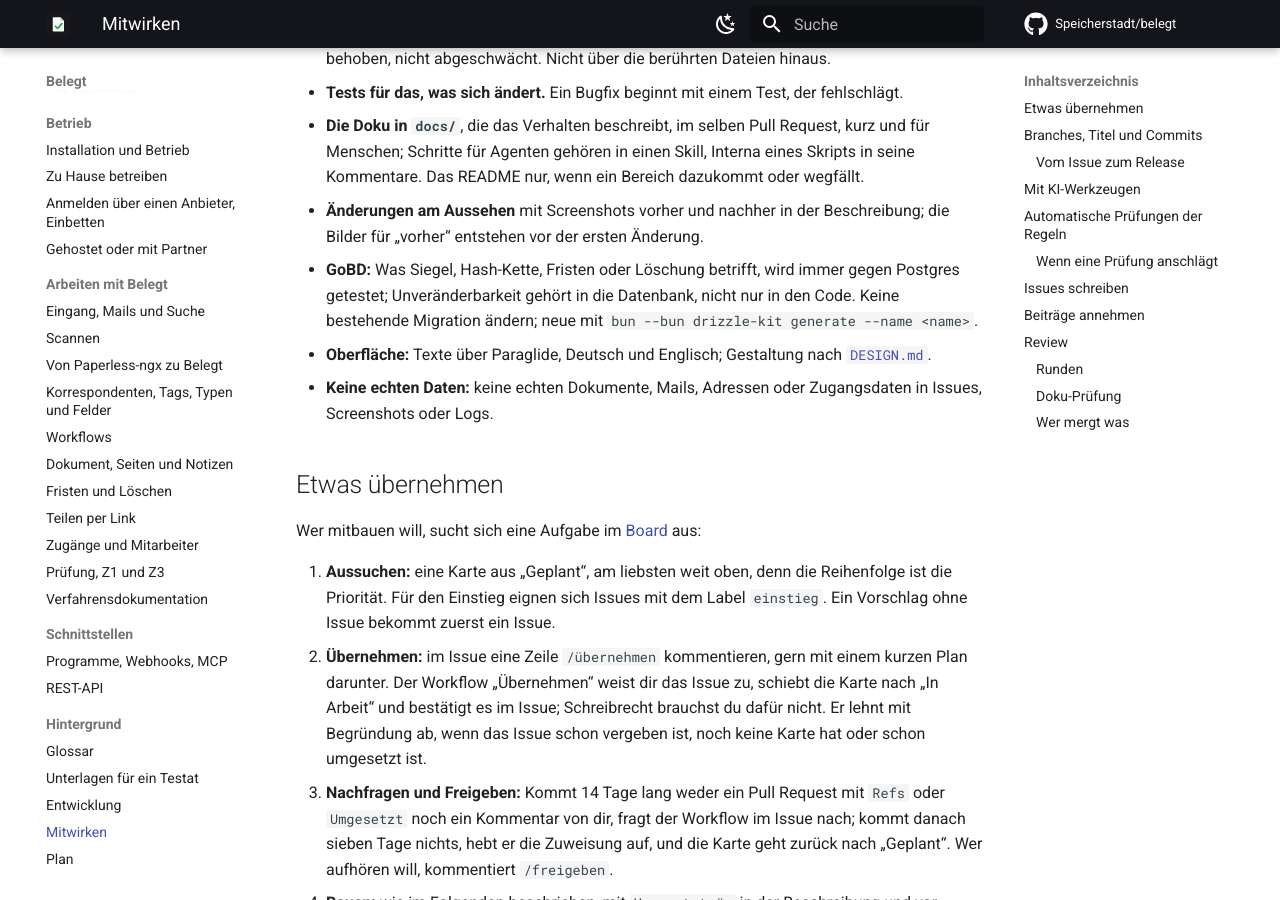
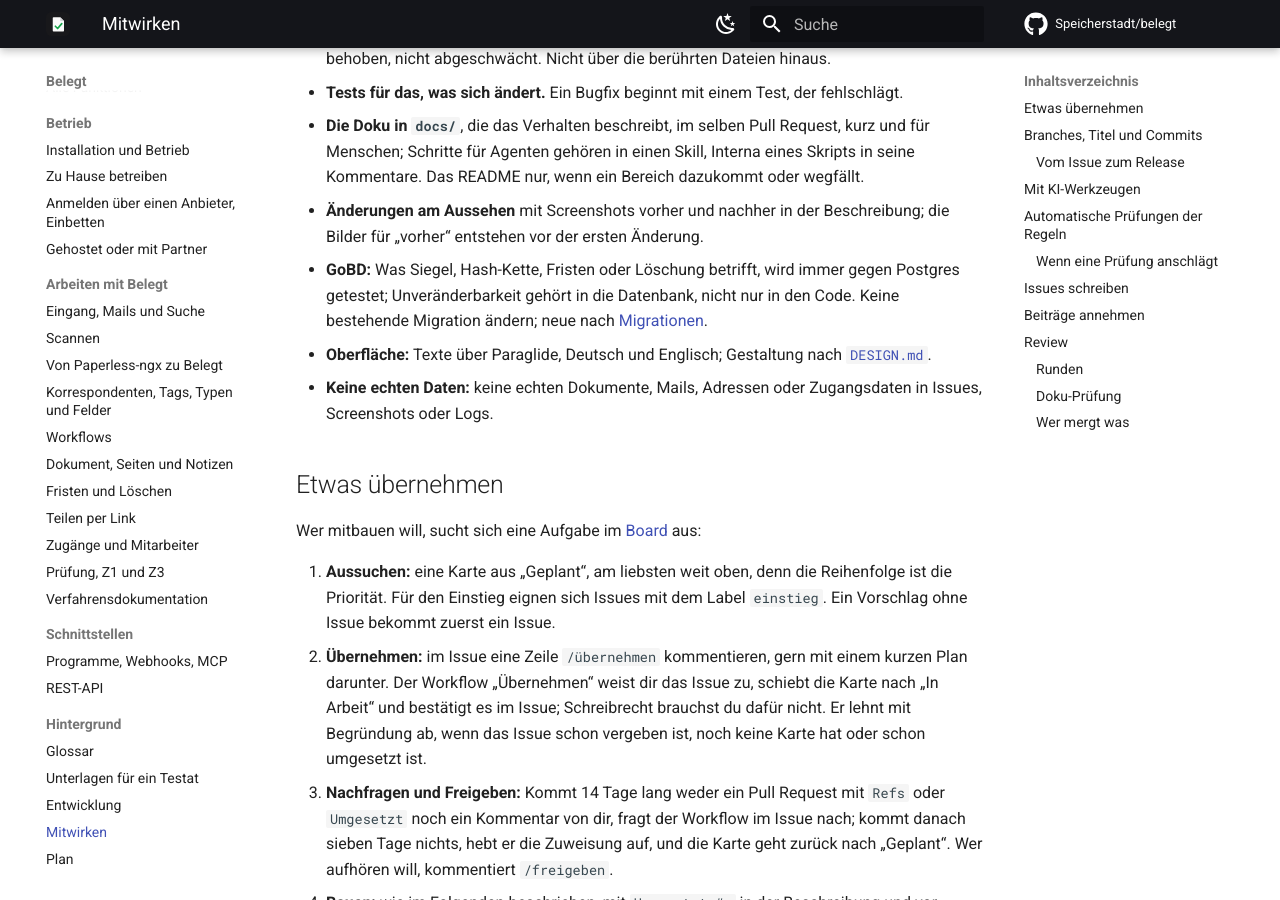
Before and after one commit to Speicherstadt/belegt, an MkDocs documentation site: the page built from docs/mitwirken.md, in a window 1280 px wide and 900 px high, scrolled down 404 px. Built offline with MkDocs 1.6.1 and Material for MkDocs 9.7.7, drawn with Linux system fonts in a browser that asks for light colours; plug-ins that fetch from the network failed and are left out; comment, search, counter and statistics services are not loaded.

Commit message:
docs: Befehl für Migrationen nur in docs/entwicklung.md
Co-Authored-By: Claude Opus 5.5 <noreply@anthropic.com>
Claude-Session: https://claude.ai/code/session_01Y3rdfZChgjBFjXXKNYdLYJ
Signed-off-by: Claude <noreply@anthropic.com>

```diff
--- a/docs/mitwirken.md
+++ b/docs/mitwirken.md
@@ -16,7 +16,7 @@ Vor jedem Push dieselben Prüfungen wie in der CI; die Befehle stehen im Skill [
 - **Tests für das, was sich ändert.** Ein Bugfix beginnt mit einem Test, der fehlschlägt.
 - **Die Doku in `docs/`**, die das Verhalten beschreibt, im selben Pull Request, kurz und für Menschen; Schritte für Agenten gehören in einen Skill, Interna eines Skripts in seine Kommentare. Das README nur, wenn ein Bereich dazukommt oder wegfällt.
 - **Änderungen am Aussehen** mit Screenshots vorher und nachher in der Beschreibung; die Bilder für „vorher“ entstehen vor der ersten Änderung.
-- **GoBD:** Was Siegel, Hash-Kette, Fristen oder Löschung betrifft, wird immer gegen Postgres getestet; Unveränderbarkeit gehört in die Datenbank, nicht nur in den Code. Keine bestehende Migration ändern; neue mit `bun --bun drizzle-kit generate --name <name>`.
+- **GoBD:** Was Siegel, Hash-Kette, Fristen oder Löschung betrifft, wird immer gegen Postgres getestet; Unveränderbarkeit gehört in die Datenbank, nicht nur in den Code. Keine bestehende Migration ändern; neue nach [Migrationen](entwicklung.md#migrationen).
 - **Oberfläche:** Texte über Paraglide, Deutsch und Englisch; Gestaltung nach [`DESIGN.md`](https://github.com/Speicherstadt/belegt/blob/main/DESIGN.md).
 - **Keine echten Daten:** keine echten Dokumente, Mails, Adressen oder Zugangsdaten in Issues, Screenshots oder Logs.
 
```
